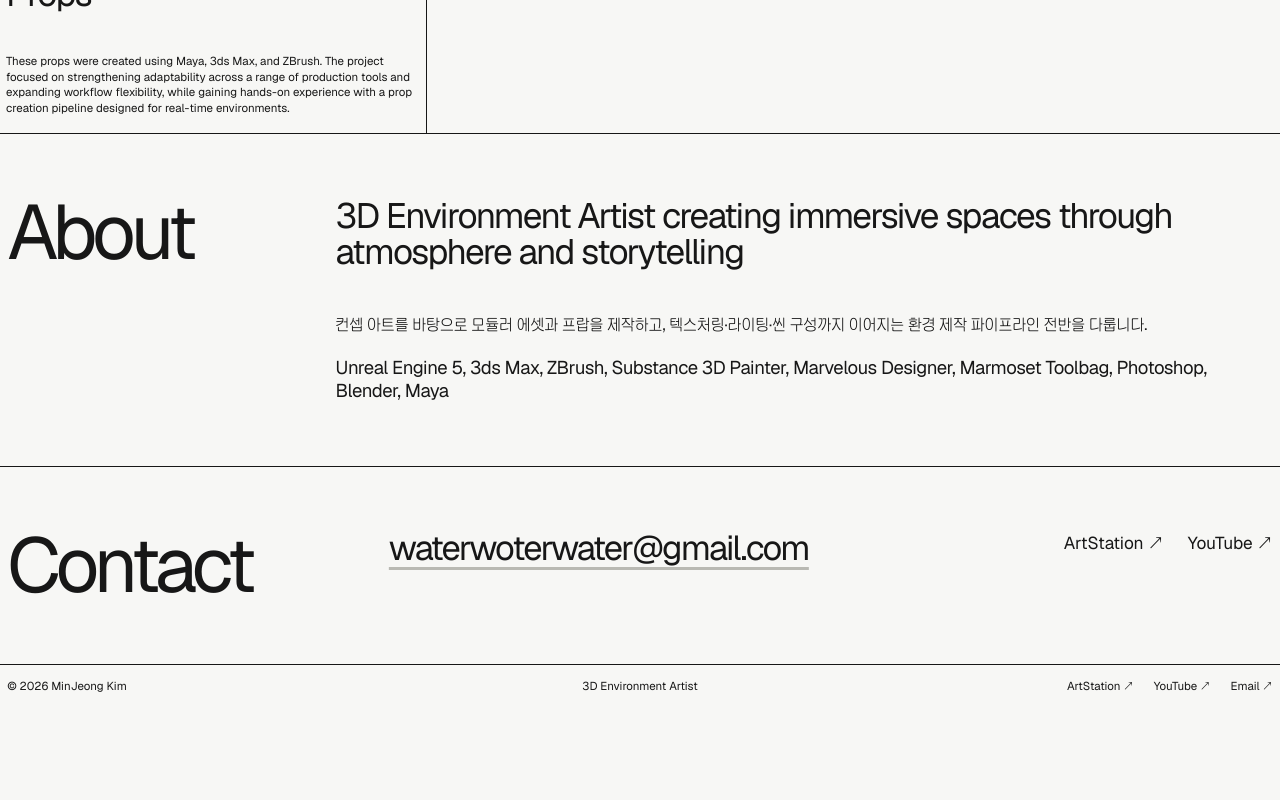
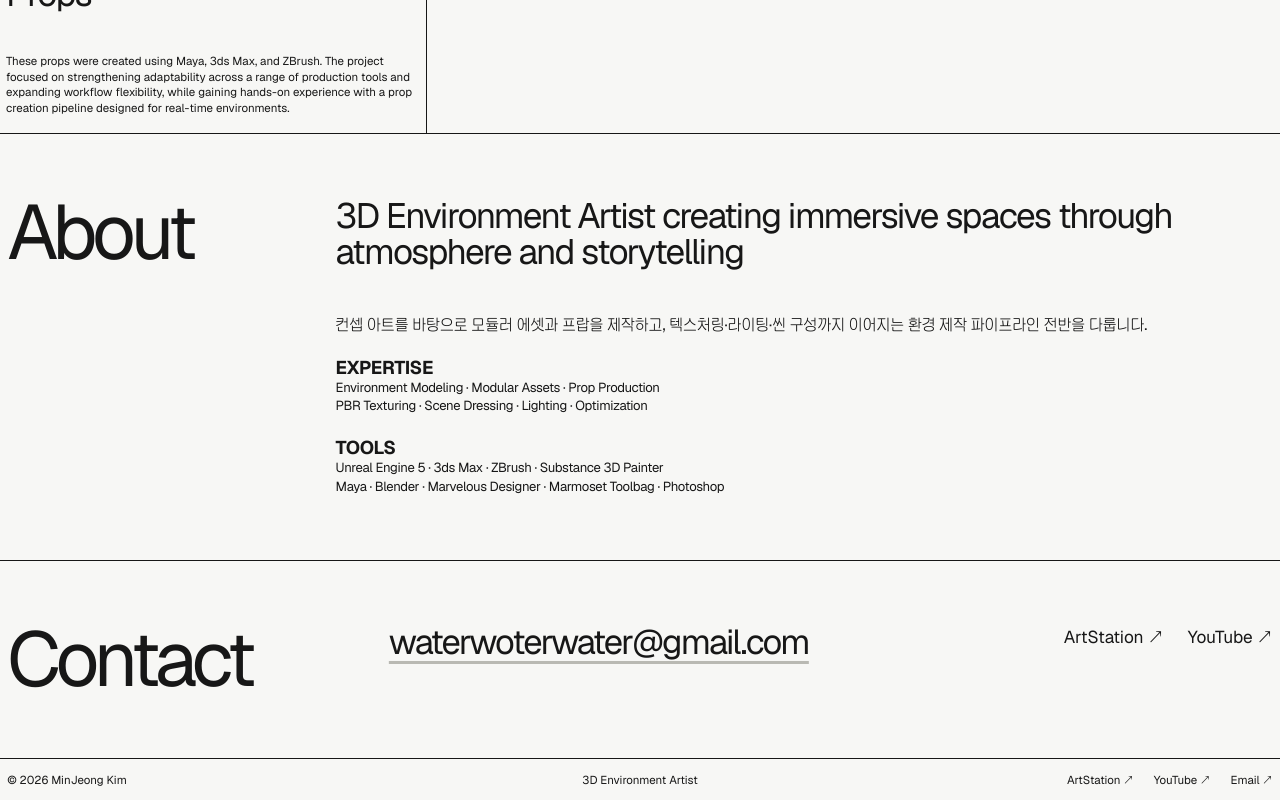
Before and after one commit to rohyunsang/kimminjeong-portfolio, a Next.js app: page / in a window 1280 px wide. Shown: the part 1915-2715 px from the top of the page. Before the commit the page ends 2621 px from the top, so only its background shows below. Built offline with nearby package versions, Linux system fonts and the light colour scheme.

Commit message:
Update About expertise and tools

```diff
--- a/src/app/globals.css
+++ b/src/app/globals.css
@@ -277,9 +277,17 @@ a {
   line-height: 1.45;
 }
 
-.info-tools {
+.info-details {
+  display: grid;
+  gap: 1.25rem;
+  font-size: clamp(0.82rem, 1vw, 1.05rem);
+  letter-spacing: -0.025em;
+  line-height: 1.4;
+}
+
+.info-details strong {
   font-size: clamp(1.1rem, 1.45vw, 1.5rem);
-  letter-spacing: -0.025em;
+  font-weight: 700;
   line-height: 1.25;
 }
 
--- a/src/app/page.tsx
+++ b/src/app/page.tsx
@@ -95,7 +95,22 @@ export default function Home() {
               컨셉 아트를 바탕으로 모듈러 에셋과 프랍을 제작하고, 텍스처링·라이팅·씬
               구성까지 이어지는 환경 제작 파이프라인 전반을 다룹니다.
             </p>
-            <p className="info-tools">{profile.tools.join(", ")}</p>
+            <div className="info-details">
+              <p>
+                <strong>EXPERTISE</strong>
+                <br />
+                Environment Modeling · Modular Assets · Prop Production
+                <br />
+                PBR Texturing · Scene Dressing · Lighting · Optimization
+              </p>
+              <p>
+                <strong>TOOLS</strong>
+                <br />
+                Unreal Engine 5 · 3ds Max · ZBrush · Substance 3D Painter
+                <br />
+                Maya · Blender · Marvelous Designer · Marmoset Toolbag · Photoshop
+              </p>
+            </div>
           </div>
         </section>
 
```
